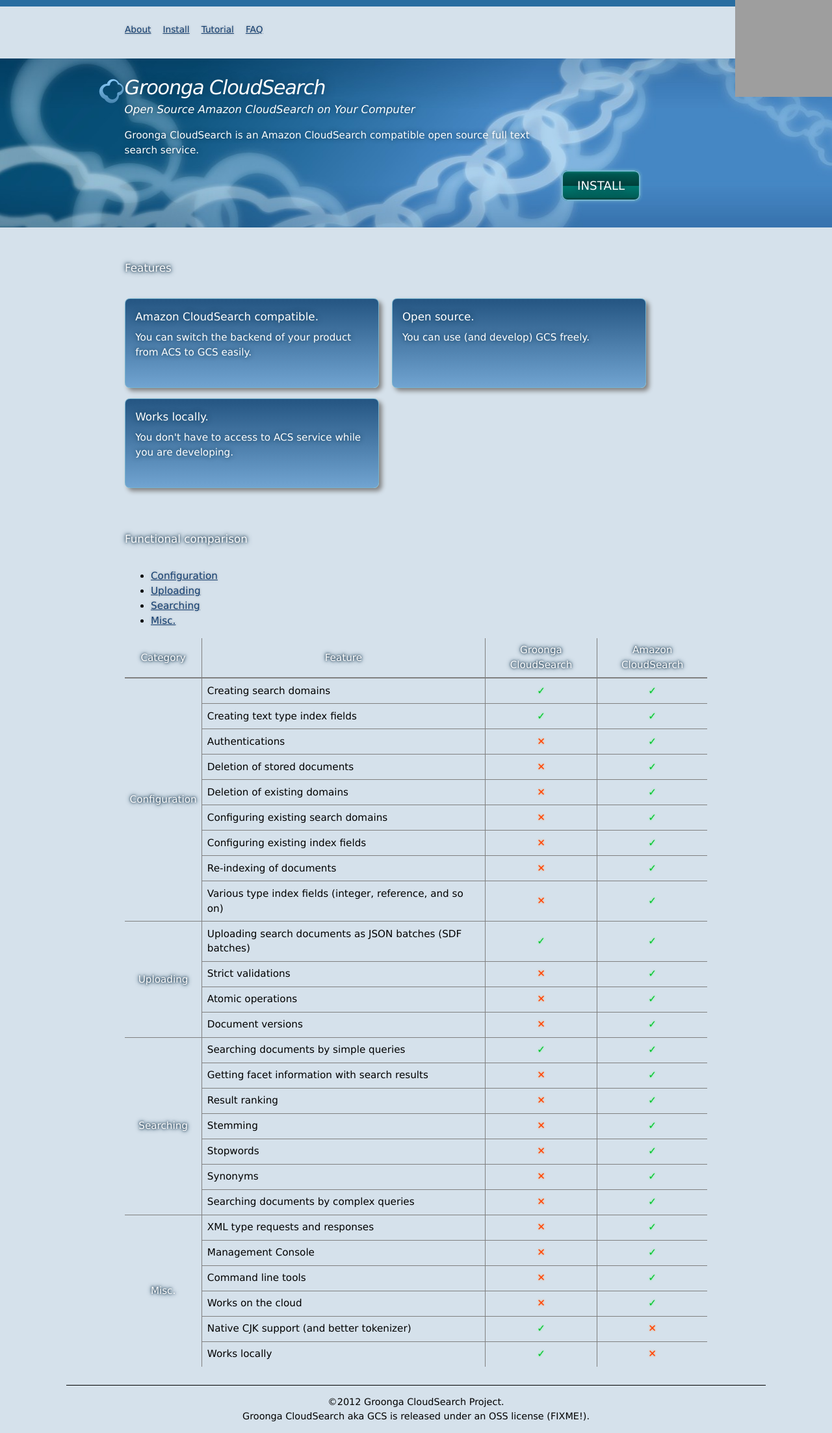
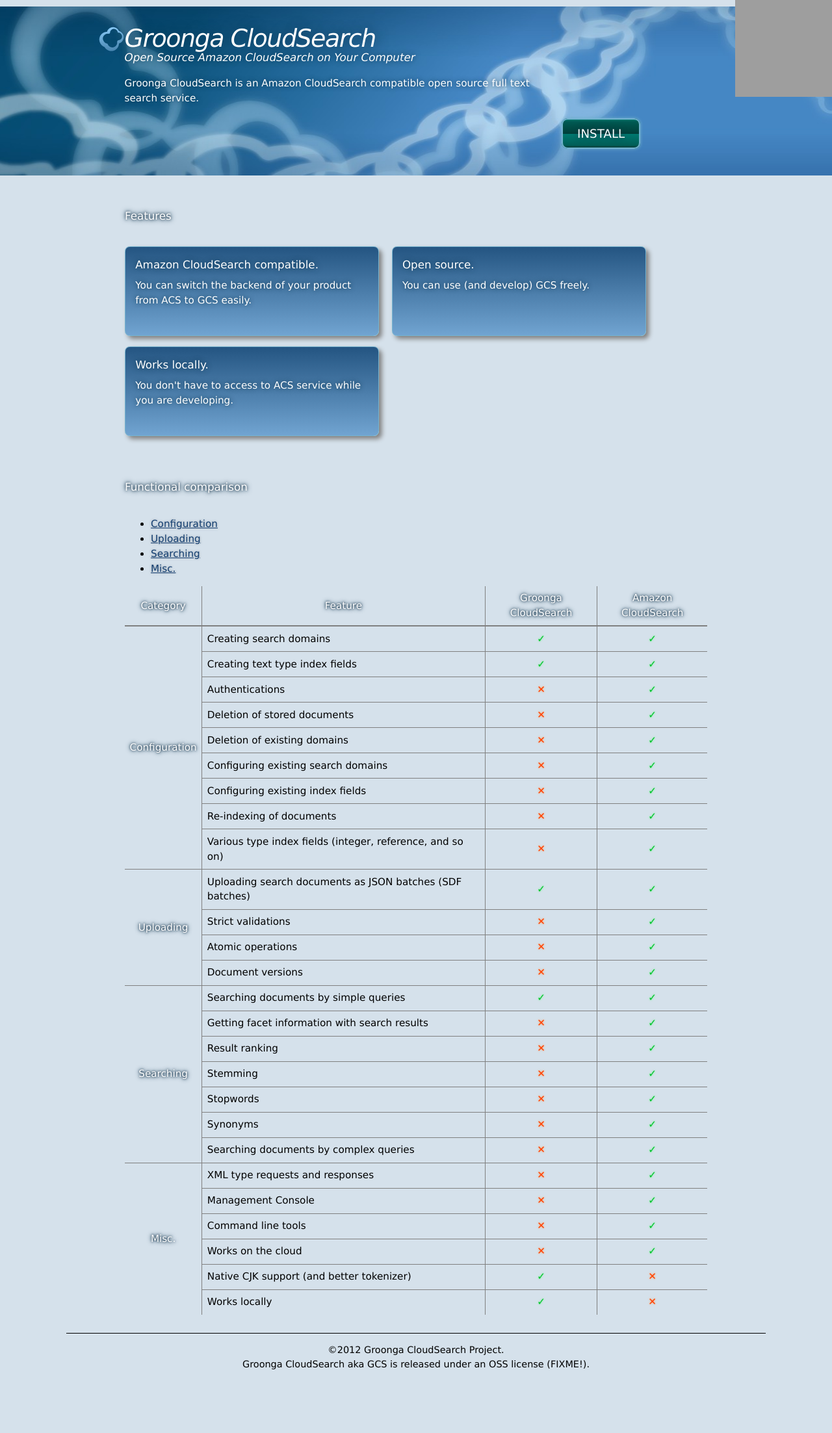
Before and after one commit to groonga/gcs.groonga.org, a Jekyll site: the page built from index.md, in a window 1280 px wide. Shown: the whole page at 65% size. Built offline with Jekyll 4.4.1, drawn with Linux system fonts in a browser that asks for light colours; after the commit the page ends 2125 px from its top, so only the background shows below that; grey boxes are pictures that could not be loaded.

Commit message:
Hide the global navigation in the home page

```diff
--- a/stylesheets/screen/home.css
+++ b/stylesheets/screen/home.css
@@ -1,3 +1,8 @@
+body {
+  border-top: 0 none;
+  padding-top: 10px;
+}
+
 h1#global-heading {
   display: none;
 }
@@ -34,7 +39,7 @@
 #cover h1 .main-title {
   background: url("header-icon.png") no-repeat left;
   display: block;
-  font-size: 200%;
+  font-size: 250%;
   letter-spacing: -0.04em;
   margin-left: -40px;
   min-height: 40px;
@@ -91,9 +96,9 @@
   transition: all 0.5s ease;
 }
 
-#download a:active,
-#download a:focus,
-#download a:hover {
+#install a:active,
+#install a:focus,
+#install a:hover {
   border-color: #AAD5E8;
   -moz-box-shadow: #D9F3FF 0 0 0.8em;
   -webkit-box-shadow: #D9F3FF 0 0 0.8em;
@@ -101,7 +106,7 @@
 }
 
 nav {
-  top: 35px;
+  display: none;
 }
 
 #features section {
```
